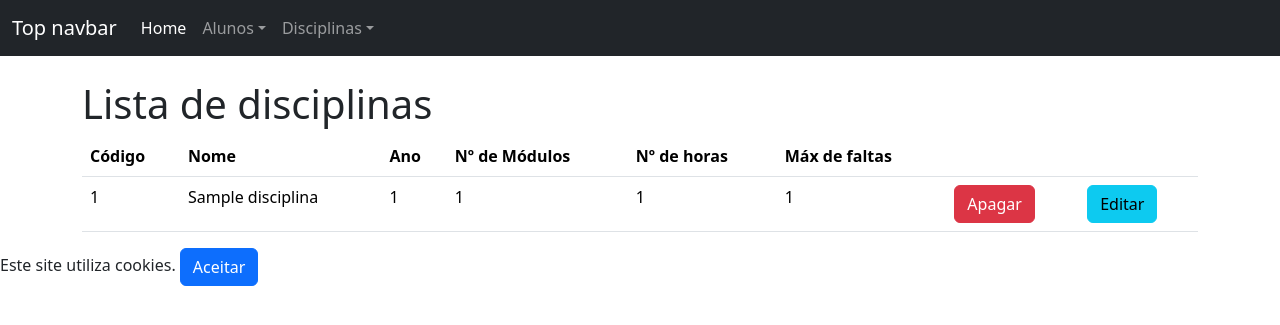
After one commit to alunosnet/UFCD_9951_TrabalhoModelo_2023_24, a Flask app: page /disciplina/listar in a window 1280 px wide. The commit adds this page. Shown: the top 325 px of the page. Run offline with Flask 3, Linux system fonts and the light colour scheme; tables that the repository leaves empty hold one stand-in row (values such as "Sample post").

Commit message:
Funcionalidades das disciplinas

```diff
--- a/app.py
+++ b/app.py
@@ -1,6 +1,7 @@
 from flask import Flask, render_template, request, make_response, redirect
 import basedados
 import aluno
+import disciplina
 
 #Criar a base de dados e as tabelas
 ligacao_bd=basedados.criar_conexao("notas.bd")
@@ -19,6 +20,18 @@ CREATE TABLE IF NOT EXISTS Alunos(
 basedados.executar_sql(ligacao_bd,comando_cria_tabela_alunos)
 #disciplinas(codigo<pk>,nome,ano,nr_modulos,nr_horas,max_faltas)
 
+comando_cria_tabela_disciplinas="""
+CREATE TABLE IF NOT EXISTS Disciplinas(
+    codigo INTEGER PRIMARY KEY,
+    nome TEXT NOT NULL,
+    ano INTEGER CHECK (ano>0),
+    nr_modulos INTEGER CHECK (nr_modulos>0),
+    nr_horas INTEGER CHECK (nr_horas>0),
+    max_faltas INTEGER CHECK (max_faltas)
+)
+"""
+basedados.executar_sql(ligacao_bd,comando_cria_tabela_disciplinas)
+
 app = Flask(__name__)
 
 #Rotas
@@ -33,6 +46,7 @@ def aceitar_cookies():
     resposta.set_cookie('aviso','aceitou',max_age=30*24*60*60)
     return resposta
 
+# Rotas do aluno
 @app.route('/aluno/adicionar',methods=["GET","POST"])
 def aluno_adicionar():
     return aluno.aluno_adicionar()
@@ -59,5 +73,32 @@ def aluno_editar():
 def aluno_editar_confirmado():
     return aluno.aluno_editar_confirmado()
 
+#Rotas das disciplinas
+#################################################################
+@app.route('/disciplina/adicionar',methods=["GET","POST"])
+def disciplina_adicionar():
+    return disciplina.disciplina_adicionar()
+
+@app.route('/disciplina/listar')
+def disciplina_listar():
+    return disciplina.disciplina_listar()
+
+@app.route('/disciplina/apagar',methods=["POST"])
+def disciplina_apagar():
+    return disciplina.disciplina_apagar()
+
+@app.route('/disciplina/apagar_confirmado',methods=["POST"])
+def disciplina_apagar_confirmado():
+    return disciplina.disciplina_apagar_confirmado()
+
+@app.route('/disciplina/editar',methods=["POST"])
+def disciplina_editar():
+    return disciplina.disciplina_editar()
+
+@app.route('/disciplina/editar_confirmado',methods=["POST"])
+def disciplina_editar_confirmado():
+    return disciplina.disciplina_editar_confirmado()
+
+
 if __name__ == "__main__":
     app.run(debug=True)
--- /dev/null
+++ b/disciplina.py
@@ -0,0 +1,84 @@
+from flask import Flask, render_template, request, make_response, redirect
+import basedados
+
+def disciplina_adicionar():
+    ligacao_bd = basedados.criar_conexao("notas.bd")
+    #verificar se o método é GET
+    if request.method=="GET":
+        return render_template('disciplina/adicionar.html')
+    if request.method=="POST":
+        #validar os dados
+        nome = request.form.get("input_nome")
+        if not nome:
+            return render_template('disciplina/adicionar.html',mensagem="Tem de preencher o campo do nome")
+        ano = request.form.get("input_ano")
+        nr_modulos = request.form.get("input_nr_modulos")
+        nr_horas = request.form.get("input_nr_horas")
+        max_faltas = request.form.get("input_max_faltas")
+        #adicionar à bd
+        sql = "INSERT INTO Disciplinas(nome,ano,nr_modulos,nr_horas,max_faltas) VALUES (?,?,?,?,?)"
+        parametros = (nome,ano,nr_modulos,nr_horas,max_faltas)
+        basedados.executar_sql(ligacao_bd,sql,parametros)
+        return redirect("/disciplina/listar")
+
+def disciplina_listar():
+    ligacao_bd = basedados.criar_conexao("notas.bd")
+    sql = "SELECT * FROM Disciplinas"
+    dados = basedados.consultar_sql(ligacao_bd,sql)
+    return render_template('disciplina/listar.html',registos = dados)
+
+def disciplina_apagar():
+    #codigo
+    codigo = request.form.get("codigo")
+    #consulta à bd para recolher os dados da disciplina selecionado
+    sql = "SELECT * FROM Disciplinas WHERE codigo=?"
+    parametros=(codigo,)
+    #executar a consulta
+    ligacao_bd = basedados.criar_conexao("notas.bd")
+    dados =  basedados.consultar_sql(ligacao_bd,sql,parametros)
+    return render_template("disciplina/apagar.html",registo = dados[0])
+
+def disciplina_apagar_confirmado():
+    #codigo
+    codigo = request.form.get("codigo")
+    sql = "DELETE FROM Disciplinas WHERE codigo=?"
+    parametros=(codigo,)
+    ligacao_bd = basedados.criar_conexao("notas.bd")
+    basedados.executar_sql(ligacao_bd,sql,parametros)
+    #redirecionar para a pagina de listar
+    return redirect("/disciplina/listar")
+
+def disciplina_editar():
+    #codigo
+    codigo = request.form.get("codigo")
+    #consulta à bd para recolher os dados
+    sql = "SELECT * FROM Disciplinas WHERE codigo=?"
+    parametros=(codigo,)
+    #executar a consulta
+    ligacao_bd = basedados.criar_conexao("notas.bd")
+    dados =  basedados.consultar_sql(ligacao_bd,sql,parametros)
+    return render_template("disciplina/editar.html",registo = dados[0])
+
+def disciplina_editar_confirmado():
+    ligacao_bd = basedados.criar_conexao("notas.bd")
+    codigo = request.form.get("codigo")
+    #consulta à bd para recolher os dados
+    sql = "SELECT * FROM Disciplinas WHERE codigo=?"
+    parametros=(codigo,)
+    #executar a consulta
+    dados =  basedados.consultar_sql(ligacao_bd,sql,parametros)
+    if request.method=="POST":
+        #validar os dados
+        nome = request.form.get("input_nome")
+        if not nome:
+            return render_template('aluno/editar.html',registo=dados[0],mensagem="Tem de preencher o campo do nome")
+        ano = request.form.get("input_ano")
+        nr_modulos = request.form.get("input_nr_modulos")
+        nr_horas = request.form.get("input_nr_horas")
+        max_faltas = request.form.get("input_max_faltas")
+        codigo = request.form.get("codigo")
+        #editar a disciplina na bd
+        sql = "UPDATE Disciplinas SET nome=?, ano=?, nr_modulos=?, nr_horas=?, max_faltas=? WHERE codigo=?"
+        parametros = (nome,ano,nr_modulos,nr_horas,max_faltas,codigo)
+        basedados.executar_sql(ligacao_bd,sql,parametros)
+        return redirect("/disciplina/listar")
--- /dev/null
+++ b/templates/disciplina/listar.html
@@ -0,0 +1,41 @@
+{% extends "layout.html" %}
+{% block body %}
+
+<h1>Lista de disciplinas</h1>
+<table class="table">
+    <tr>
+        <th>Código</th>
+        <th>Nome</th>
+        <th>Ano</th>
+        <th>Nº de Módulos</th>
+        <th>Nº de horas</th>
+        <th>Máx de faltas</th>
+        <th></th>
+        <th></th>
+    </tr>
+    {% for registo in registos %}
+        <tr>
+            <td>{{ registo["codigo"] }}</td>
+            <td>{{ registo["nome"] }}</td>
+            <td>{{ registo["ano"] }}</td>
+            <td>{{ registo["nr_modulos"] }}</td>
+            <td>{{ registo["nr_horas"] }}</td>
+            <td>{{ registo["max_faltas"] }}</td>
+            <td>
+                <form method="post" action="/disciplina/apagar">
+                    <input type="hidden" name="codigo" value="{{ registo['codigo'] }}" />
+                    <input type="submit" value="Apagar" class="btn btn-danger">
+                </form>
+            </td>
+            <td>
+                <form method="post" action="/disciplina/editar">
+                    <input type="hidden" name="codigo" value="{{ registo['codigo'] }}" />
+                    <input type="submit" value="Editar" class="btn btn-info">
+                </form>
+            </td>
+
+        </tr>
+    {% endfor %}
+</table>
+
+{% endblock %}
--- a/templates/layout.html
+++ b/templates/layout.html
@@ -20,12 +20,26 @@
               <li class="nav-item">
                 <a class="nav-link active" aria-current="page" href="#">Home</a>
               </li>
-              <li class="nav-item">
-                <a class="nav-link" href="/aluno/adicionar">Adicionar Aluno</a>
+              <!-------------------Dropdown Alunos------------------------------>
+              <li class="nav-item dropdown">
+                <a class="nav-link dropdown-toggle" href="#" data-bs-toggle="dropdown" aria-expanded="false">Alunos</a>
+                <ul class="dropdown-menu">
+                  <li><a class="dropdown-item" href="/aluno/adicionar">Adicionar</a></li>
+                  <li><a class="dropdown-item" href="/aluno/listar">Listar</a></li>
+                  <li><a class="dropdown-item" href="/aluno/pesquisar">Pesquisar</a></li>
+                </ul>
               </li>
-              <li class="nav-item">
-                <a class="nav-link" href="/aluno/listar">Lista de Alunos</a>
+              <!--------------------------------------------------->
+              <!-------------------Dropdown Disciplinas------------------------------>
+              <li class="nav-item dropdown">
+                <a class="nav-link dropdown-toggle" href="#" data-bs-toggle="dropdown" aria-expanded="false">Disciplinas</a>
+                <ul class="dropdown-menu">
+                  <li><a class="dropdown-item" href="/disciplina/adicionar">Adicionar</a></li>
+                  <li><a class="dropdown-item" href="/disciplina/listar">Listar</a></li>
+                </ul>
               </li>
+              <!--------------------------------------------------->
+
             </ul>
           </div>
         </div>
```
Also changed, not shown: aluno.py (+8 -2 lines), templates/disciplina/adicionar.html (added, +26 -0 lines), templates/disciplina/apagar.html (added, +15 -0 lines), templates/disciplina/editar.html (added, +29 -0 lines), 1 other file.
